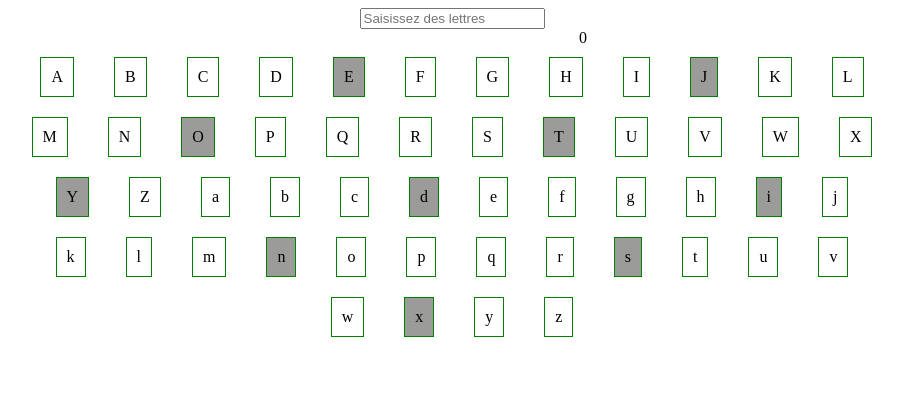
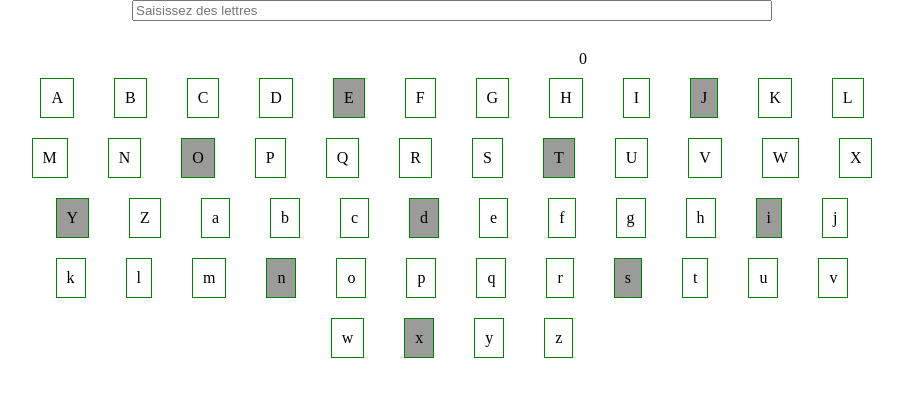
Before and after one commit to EdenSchoolFrance/RevisionsJS, a website built with Vite: page revisionsJS_23_05/index.html in a window 1280 px wide. Shown: the whole page, without its empty margins (188-1091 px from the left). Built offline with nearby package versions, Linux system fonts and the light colour scheme.

Commit message:
poistion fixed input

```diff
--- a/revisionsJS_23_05/main.js
+++ b/revisionsJS_23_05/main.js
@@ -58,6 +58,7 @@ span.textContent = '0'
 span.style.textAlign = 'right'
 span.style.display = 'block'
 span.style.width = "65%"
+span.style.marginTop = "50px"
 input.type = 'text';
 input.placeholder = "Saisissez des lettres"
 div.appendChild(input)
@@ -98,7 +99,10 @@ for(let i = 0; i < ptohave.length; i++){
 input.addEventListener("input", ()=>{
   const allp = document.querySelectorAll("p");
   for(let i = 0; i < allp.length; i++){
-    if(input.value.indexOf(allp[i].textContent) === -1){
+    if(input.value.length === 0){
+      allp[i].style.display = 'inline-block'
+    }
+    else if(input.value.indexOf(allp[i].textContent) === -1){
       allp[i].style.display = 'none'
     } else{
       allp[i].style.display = 'inline-block'
--- a/revisionsJS_23_05/style.css
+++ b/revisionsJS_23_05/style.css
@@ -3,6 +3,13 @@ div {
   max-width: 900px;
   margin: 0 auto;
   text-align: center;
+}
+
+div input{
+  position: fixed;
+  top: 0;
+  left: 25%;
+  right: 25%;
 }
 
 @media screen and (min-width:200px){
```
